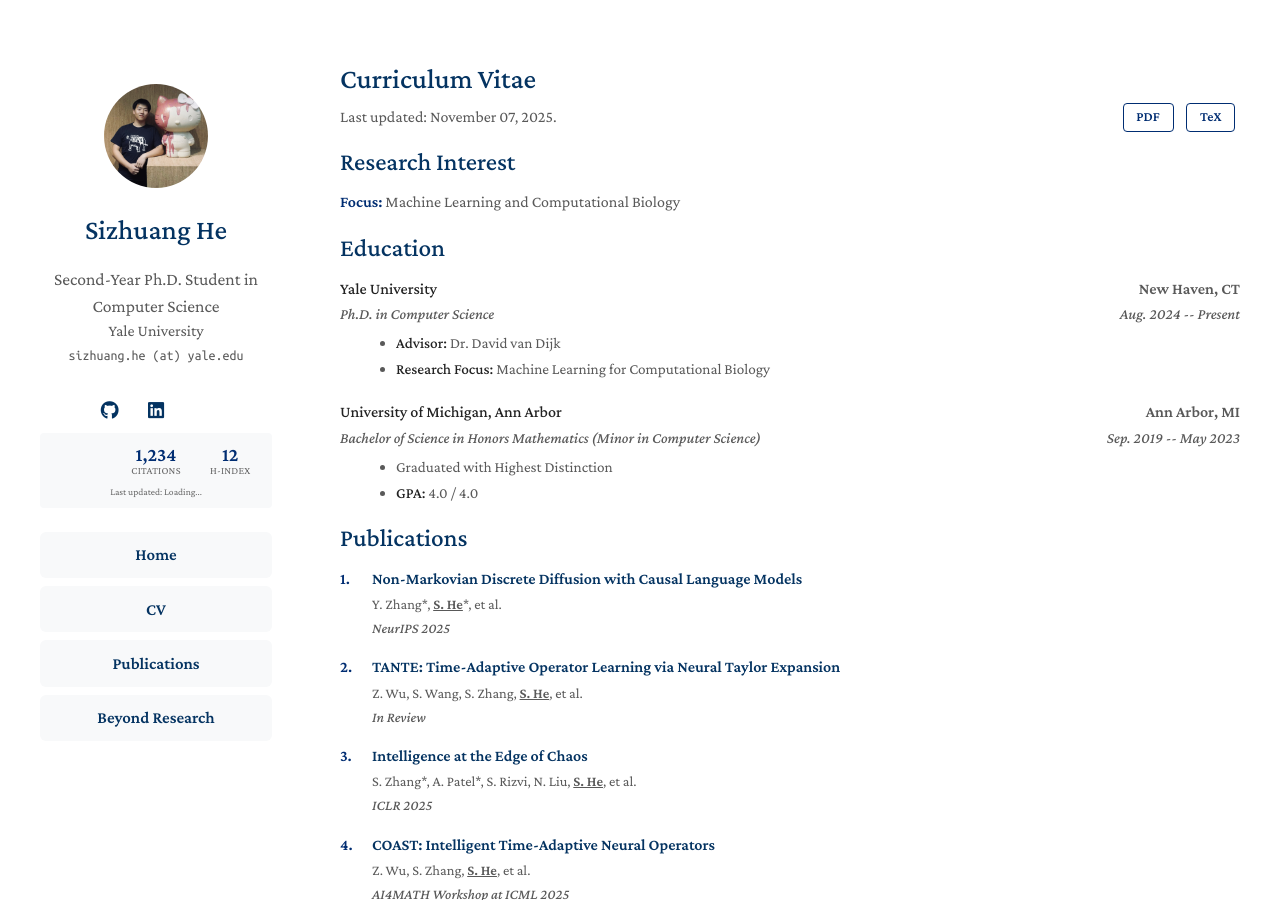
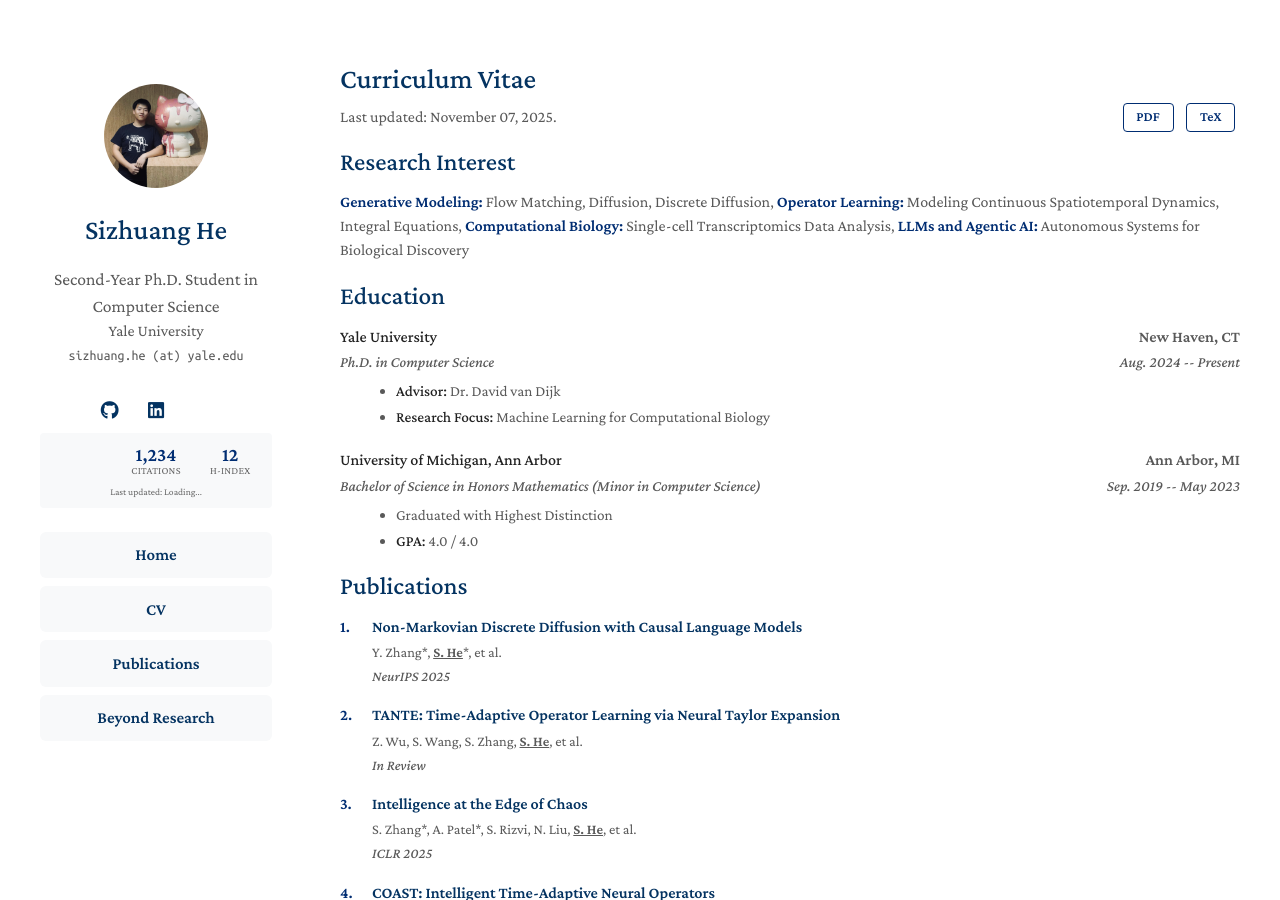
Before and after one commit to SizhuangHe/sizhuanghe.github.io, a Jekyll site: the page built from cv.md, in a window 1280 px wide and 900 px high. Built offline with Jekyll 4.4.1, drawn with Linux system fonts in a browser that asks for light colours; a style sheet for code colours, icons or effects is not loaded.

```diff
--- a/_data/cv_integrated.yml
+++ b/_data/cv_integrated.yml
@@ -6,9 +6,18 @@ contact:
   github: https://github.com/SizhuangHe
 research:
   items:
-  - title: Focus
-    description: Machine Learning and Computational Biology
-  latex: Machine Learning and Computational Biology
+  - title: Generative Modeling
+    description: Flow Matching, Diffusion, Discrete Diffusion
+  - title: Operator Learning
+    description: Modeling Continuous Spatiotemporal Dynamics, Integral Equations
+  - title: Computational Biology
+    description: Single-cell Transcriptomics Data Analysis
+  - title: LLMs and Agentic AI
+    description: Autonomous Systems for Biological Discovery
+  latex: '\textbf{Generative Modeling}: Flow Matching, Diffusion, Discrete Diffusion,
+    \textbf{Operator Learning}: Modeling Continuous Spatiotemporal Dynamics, Integral
+    Equations, \textbf{Computational Biology}: Single-cell Transcriptomics Data Analysis,
+    \textbf{LLMs and Agentic AI}: Autonomous Systems for Biological Discovery'
 education:
 - institution: Yale University
   location: New Haven, CT
```
Also changed, not shown: scripts/generate_cv.py (+9 -2 lines), .github/workflows/compile-cv.yml, 1 other file.
